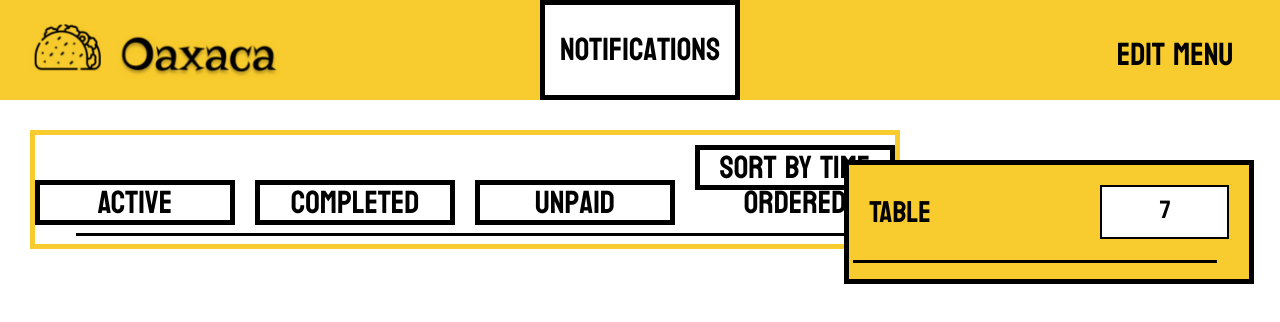
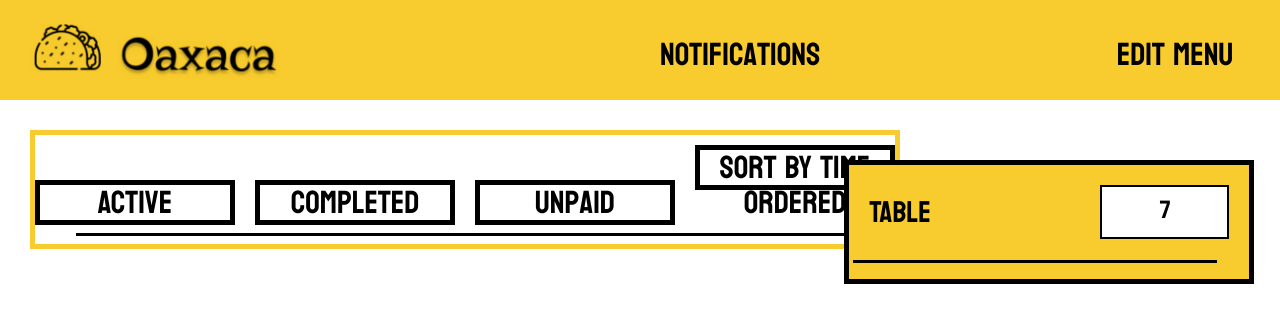
Before and after one commit to mattyblackout/cs2815-project, a React (Create React App) app in the folder myapp/: page /waiter in a window 1280 px wide. Shown: the top 322 px of the page. Built offline with nearby package versions, Linux system fonts and the light colour scheme.

Commit message:
Added formatting for notifications button I have added new formatting to the notifications button in the CSS file so that it looks exactly like the Edit Menu button.

```diff
--- a/myapp/src/css/Waiter.css
+++ b/myapp/src/css/Waiter.css
@@ -176,6 +176,22 @@
     color: black;
 }
 
+.notifications-button{
+    height: 50px;
+    line-height: 40px;
+    width: 200px;
+    background: #f8cb2e;
+    position:absolute;
+    top:30px;
+    border: 0 solid black;
+}
+
+.notifications-button:hover {
+    border: 5px solid black;
+    background:#f8cb2e;
+    color: black;
+}
+
 .filterButton {
     height: 45px;
     text-align: center;
```
